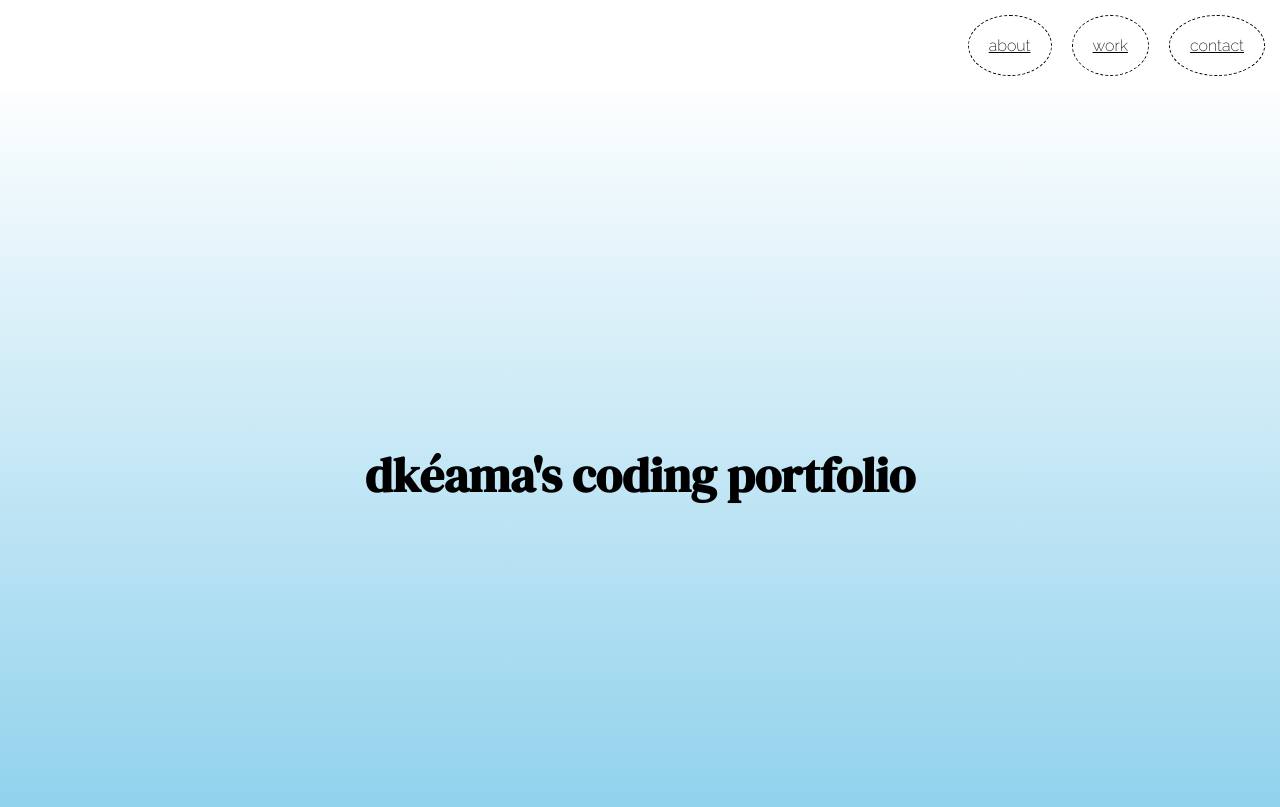
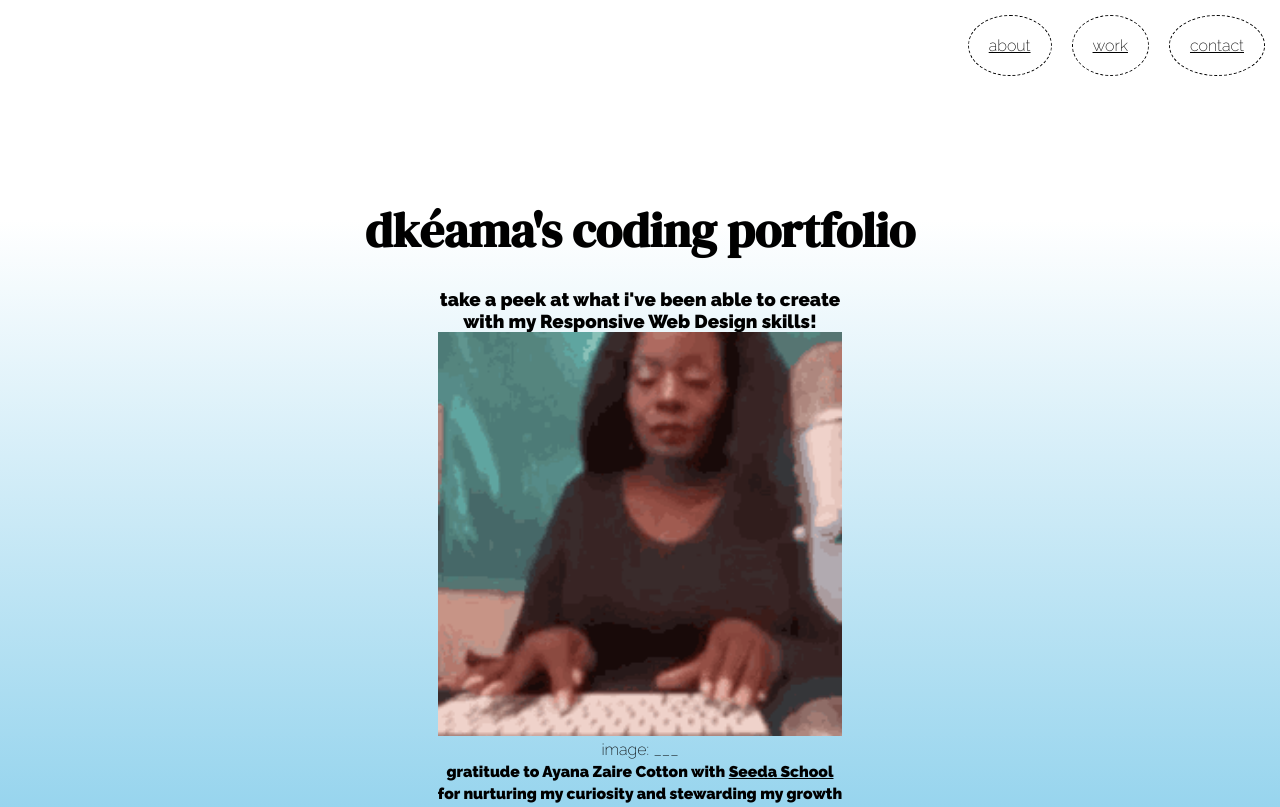
Before and after one commit to dvalexis/coding-portfolio, a plain HTML site: page index.html in a window 1280 px wide. Shown: the top 807 px of the page. Drawn offline with Linux system fonts and the light colour scheme.

Commit message:
made edits to add a picture to the welcome section, add acknowledgements, and fix padding issues

```diff
--- a/index.html
+++ b/index.html
@@ -26,6 +26,18 @@
         <main>
         <section id="welcome-section">
             <h1>dkéama's coding portfolio</h1>
+            <div id="welcome-section-info">
+                <div>
+                    <h3 class="welcome-section-caption">take a peek at what i've been able to create
+                        <br>with my Responsive Web Design skills!</h3>
+                </div>
+                <div>
+                    <img src="nirya-typing.gif" class="welcome-section-pic">
+                    <p id="image-citation">image: ___</p>
+                    <h3 class="welcome-section-caption"><small> gratitude to Ayana Zaire Cotton with <a href="https://www.seedaschool.com/" target="_blank">Seeda School</a>
+                        <br>for nurturing my curiosity and stewarding my growth</h3></small>
+                </div>
+            </div>
         </section>
         <section id="projects">
             <h2>these are my projects:</h2>
--- a/styles.css
+++ b/styles.css
@@ -10,11 +10,13 @@ html {
 body {
     background-color: white;
     font-family: 'Raleway', sans-serif;
+    padding-top: 50px;
 }
 
 h1 {
     font-family: 'DM Serif Display', serif;
     font-size: 3em;
+    margin-bottom: 25px;
 }
 
 h2 {
@@ -66,10 +68,6 @@ a:visited{
     color: black;
 }
 
-main {
-    margin-top: 75px;
-}
-
 #welcome-section {
     display: flex;
     flex-direction: column;
@@ -77,9 +75,24 @@ main {
     justify-content: center;
     width: 100%;
     height: 100vh;
-    background-image: linear-gradient(white, skyblue);
+    background-image: linear-gradient(0deg, skyblue, white 80%);
+    padding-top: 50px;
 }
 
+#welcome-section-info {
+    display: flex;
+    flex-direction: column;
+    justify-content: center;
+    align-items: center;
+}
+
+#welcome-section-pic {
+    max-width: 350px;
+}
+
+.welcome-section-caption, #image-citation {
+    text-align: center;
+}
 
 #projects {
     padding: 15rem 1rem;
@@ -92,7 +105,6 @@ main {
     grid-gap: 4em;
     padding: 5rem 2rem;
     overflow: hidden;
-
 }
 
 img {
@@ -103,7 +115,7 @@ img {
     text-align: center;
 }
 
-p {
+p.project-title {
     background-color: white;
     border: 1px black dashed;
     padding: 10% 0;
```
Also changed, not shown: nirya-typing.gif (added).
